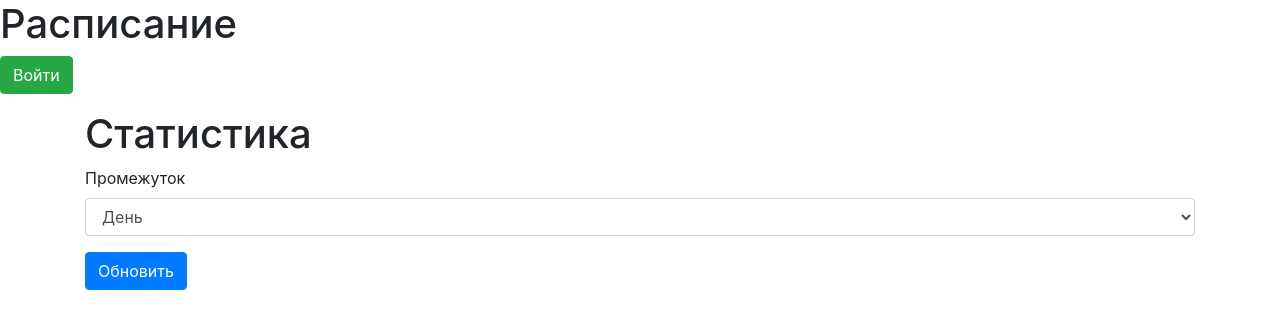
After one commit to Anton-beep/flaskProjectTable, a Flask app: page /statistic in a window 1280 px wide. The commit adds this page. Shown: the top 329 px of the page. Run offline with Flask 2, Linux system fonts and the light colour scheme; data comes from the database, SQL or seed files in the repository; some libraries are stand-ins or nearby versions.

Commit message:
альфа версия статистики

```diff
--- a/app.py
+++ b/app.py
@@ -1,6 +1,6 @@
 import datetime
 
-from flask import Flask, redirect, render_template
+from flask import Flask, redirect, render_template, request
 from flask_login import LoginManager, login_required, login_user, logout_user, current_user
 
 from data.sqlalchemy import db_session
@@ -48,7 +48,6 @@ def base():
         elif user.access_level == 3:
             param = param_for_admin()
             file = "show_admin.html"
-        print(param)
     return render_template(file, **param)
 
 
@@ -94,7 +93,8 @@ def param_for_teacher():
     for item in db_sess.query(Replacement).filter(Replacement.teacher == user.id).all():
         replacement = item.to_dict()
         replacement['duration'] = (item.end_date - item.start_date).seconds // 60
-        replacement['old_topic'] = db_sess.query(Lesson).filter(Lesson.id == item.lesson).first().topic
+        replacement['old_topic'] = db_sess.query(Lesson).filter(
+            Lesson.id == item.lesson).first().topic
 
         replacements.append(replacement)
 
@@ -131,6 +131,20 @@ def param_for_admin():
         replacements[rep.lesson]["duration"] = (rep.end_date - rep.start_date).seconds // 60
 
     return {"lessons": lessons, "rep": replacements, "title": title}
+
+
+@app.route('/statistic', methods=['POST', 'GET'])
+def show_statistic():
+    interval = 'day'
+    db_sess = db_session.create_session()
+    if request.method == 'POST':
+        interval = request.form['interval']
+    now = datetime.datetime.now()
+    print(str(db_sess.query(Lesson).first().start_date).split()[0].split('-')[2])
+    if interval == 'day':
+        lessons = db_sess.query(Lesson).all()
+        print(lessons)
+    return render_template('statistic.html', interval=interval)
 
 
 @login_manager.user_loader
--- a/templates/base.html
+++ b/templates/base.html
@@ -19,6 +19,10 @@
     <p>
         <a class="btn btn-danger" href="/logout">Выйти</a>
     </p>
+
+    <p>
+        <a class="btn btn-warning" href="/statistic">Посмотреть статистику</a>
+    </p>
     {% else %}
     <p>
         <a class="btn btn-success" href="/token">Войти</a>
--- /dev/null
+++ b/templates/statistic.html
@@ -0,0 +1,26 @@
+{% extends "base.html" %}
+
+{% block content %}
+<h1>Статистика</h1>
+<form class="login_form" method="post">
+    <div class="form-group">
+        <label for="classSelect">Промежуток</label>
+        <select class="form-control" id="classSelect" name="interval">
+            {% if interval == "day" %}
+                <option selected value="day">День</option>
+                <option value="week">Неделя</option>
+                <option value="month">Месяц</option>
+            {% elif interval == "week" %}
+                <option value="day">День</option>
+                <option selected value="week">Неделя</option>
+                <option value="month">Месяц</option>
+            {% else %}
+                <option value="day">День</option>
+                <option value="week">Неделя</option>
+                <option selected value="month">Месяц</option>
+            {% endif %}
+        </select>
+    </div>
+    <button type="submit" class="btn btn-primary">Обновить</button>
+</form>
+{% endblock %}
```
Also changed, not shown: init.py (+24 -6 lines).
